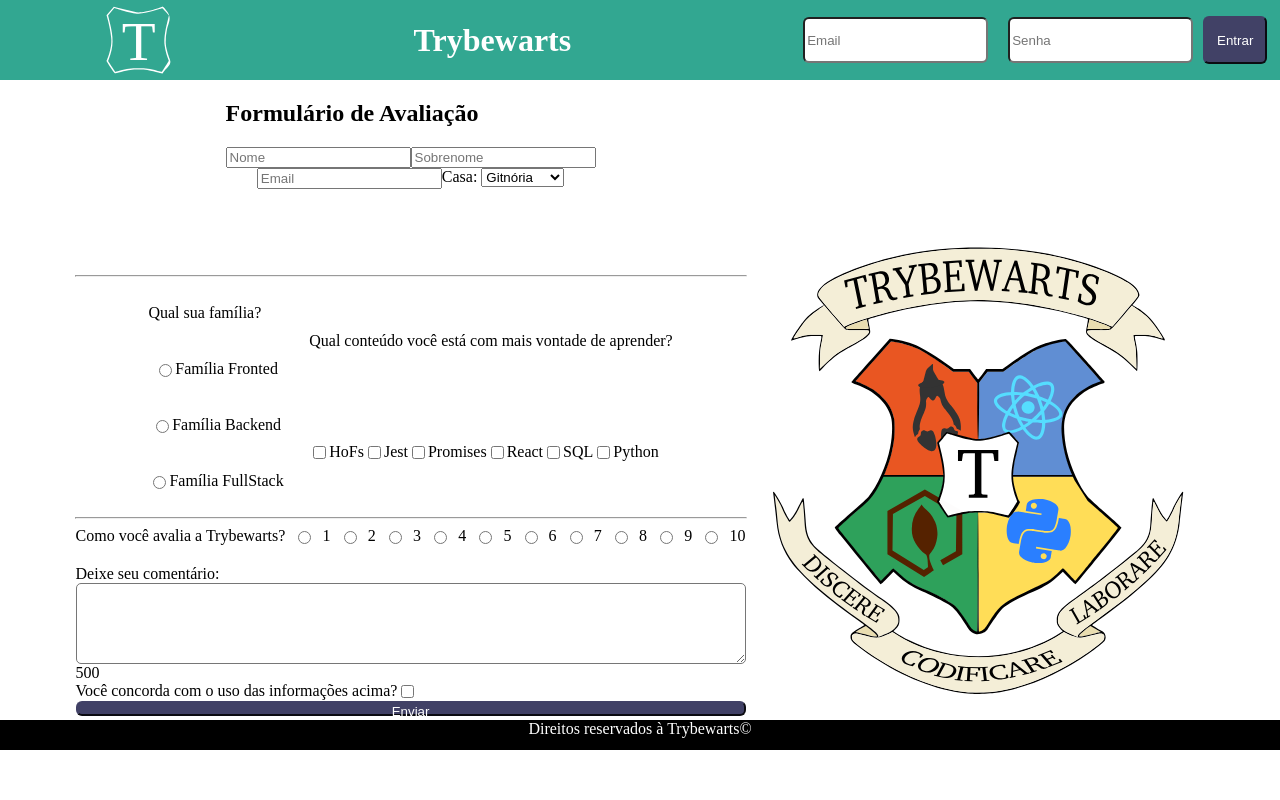
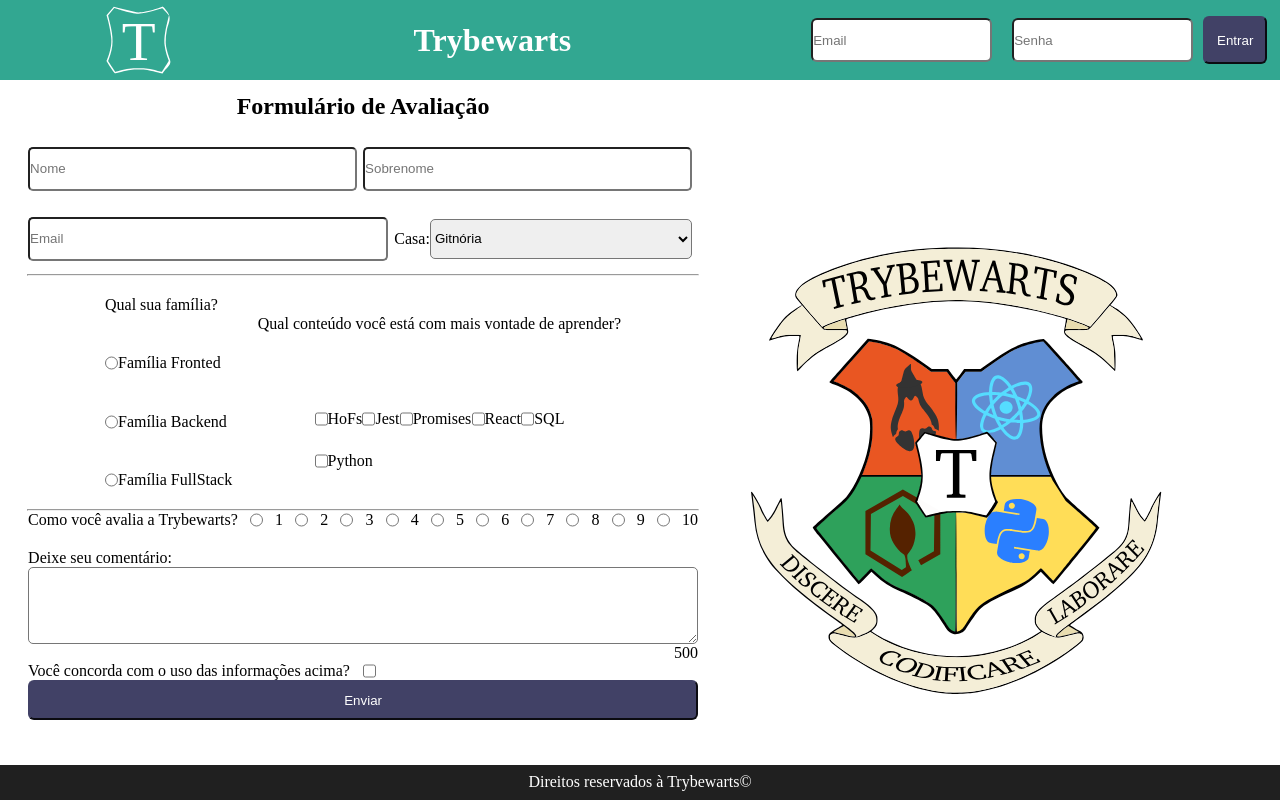
Before and after one commit to kodenart/trybewarts, a website: page index.html in a window 1280 px wide. Drawn offline with Linux system fonts and the light colour scheme.

Commit message:
pequenas mudanças no estilo e formatação da página

```diff
--- a/index.html
+++ b/index.html
@@ -34,8 +34,8 @@
 
             <h2>Formulário de Avaliação</h2>
 
-            <div class="flex-container">
-              <input id="input-name" type="text" name="name" placeholder="Nome" />
+              <div class="flex-container nome-casa">
+                <input id="input-name" type="text" name="name" placeholder="Nome"/>
                 <input
                 id="input-lastname"
                 type="text"
@@ -43,16 +43,15 @@
                 placeholder="Sobrenome"
                 />
               </div>
-            <div class="flex-container">
+              <div class="flex-container nome-casa">
                 <input id="input-email" type="text" name="email" placeholder="Email" />
-              <label for="house">Casa:
+                <label for="house">Casa:</label>
                 <select id="house">
                   <option id="gitnoria-house" value="Gitnória">Gitnória</option>
                   <option id="reactpuff-house" value="Reactpuff">Reactpuff</option>
                   <option id="corvinode-house" value="Corvinode">Corvinode</option>
                   <option id="pytherina-house" value="Pytherina">Pytherina</option>
                 </select>
-              </label>
               </div>
           </section>
 
--- a/style.css
+++ b/style.css
@@ -1,4 +1,9 @@
+* {
+  margin: 0;
+  padding: 0;
+}
 body {
+  height: 100vh;
   display: flex;
   flex-flow: column nowrap;
   margin: 0;
@@ -7,12 +12,29 @@ body {
 
 #evaluation-form {
   flex-direction: column;
+  margin: 0 2vw;
 }
 
 #email-casa-container {
   display: flex;
   flex-flow: column;
   height: 25vh;
+  width: 670px;
+  align-items: center;
+  justify-content: space-around;
+}
+
+.nome-casa {
+  width: 100%;
+  justify-content: center;
+  align-items: center;
+}
+
+#input-name, #input-lastname, #input-email, #house {
+  flex-grow: 1;
+  margin-right: .5vw;
+  height: 5vh;
+  border-radius: 5px;
 }
 
 #trybewarts-forms-logo {
@@ -67,7 +89,6 @@ header button {
 .flex-container {
   display: flex;
   flex-flow: row nowrap;
-  justify-content: center;
 }
 
 form {
@@ -110,6 +131,11 @@ hr {
 #webdev-content {
   display: flex;
   flex-flow: row wrap;
+  width: 250px;
+  height: 60px;
+  justify-content: space-between;
+  align-content: space-between;
+  align-self: center;
 }
 
 #rate-container {
@@ -130,6 +156,10 @@ textarea {
   border-radius: 5px;
 }
 
+#counter {
+  align-self: flex-end;
+}
+
 #checkbox-container {
   display: flex;
   flex-flow: row nowrap;
@@ -137,18 +167,29 @@ textarea {
   width: 670px;
 }
 
+#label-infos {
+  margin-right: 1vw;
+}
+
 #submit-btn {
   background-color: rgb(65, 65, 102);
   color: white;
-  height: 15px;
+  height: 5vh;
   border-radius: 6px;
   border-color: rgb(65, 65, 102);
   width: 670px;
 }
 
 footer {
-  background-color: black;
+  position: absolute;
+  top: 95vh;
+  margin-top: .6vh;
+  width: 100vw;
+  height: 4.4vh;
+  background-color: rgb(32, 32, 32);
   text-align: center;
-  height: 30px;
   color: white;
+  display: flex;
+  justify-content: center;
+  align-items: center;
 }
```
Lines whose indentation alone changed are shown as unchanged.
